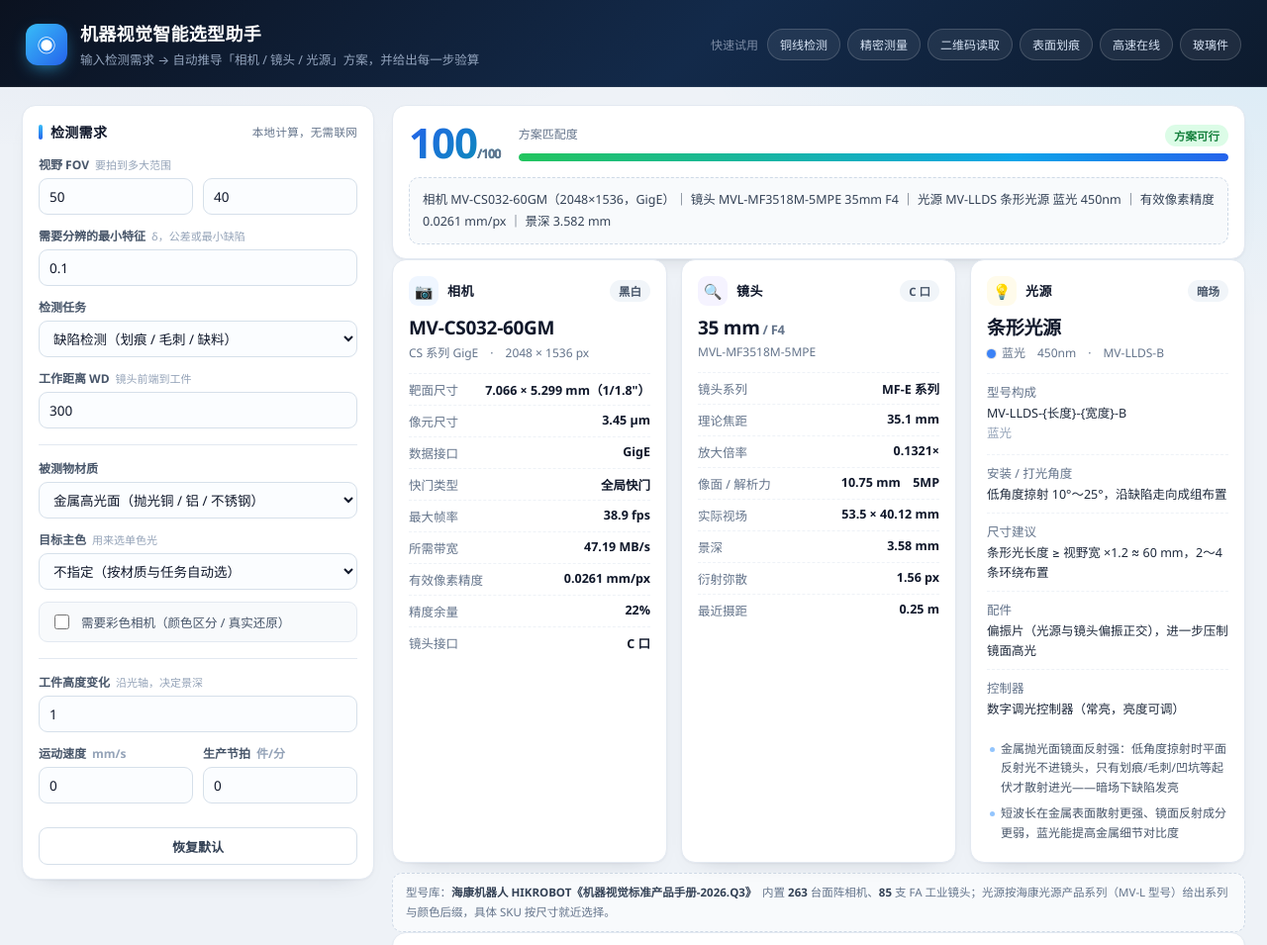
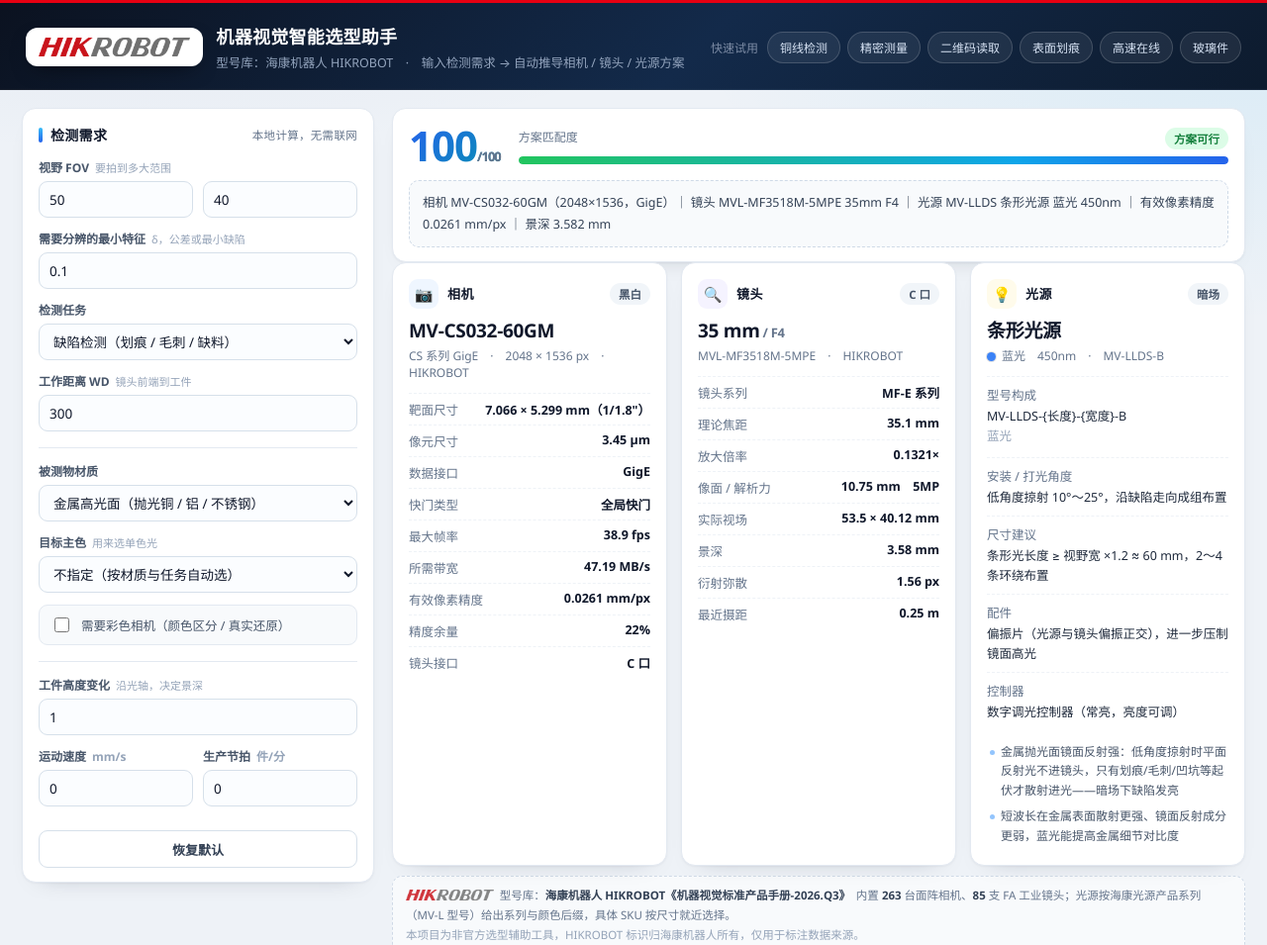
Before and after one commit to 549763551/vision-selector, a website: page index.html in a window 1280 px wide. Shown: the top 955 px of the page at 99% size. Drawn offline with Linux system fonts and the light colour scheme.

Commit message:
feat(brand): 加入海康机器人 HIKROBOT 字标与站点图标
- assets/hikrobot-logo.png：官网字标（透明底），置于顶栏白色标签内
- assets/favicon.ico：站点图标
- 顶栏加海康红(#e60012)色带，型号库说明处标注品牌来源
- 相机/镜头卡片副标题标注 HIKROBOT
- README 顶部加标识，并新增「关于标识与数据来源」声明（非官方工具）

```diff
--- a/app.js
+++ b/app.js
@@ -124,7 +124,7 @@
     return '<div class="card cam">' +
       '<div class="card-head"><span class="ico">📷</span><h3>相机</h3><span class="tag">' + esc(c.color) + '</span></div>' +
       '<div class="hero">' + esc(c.model) + '</div>' +
-      '<div class="hero-sub">' + esc(c.series) + '　·　' + c.w + ' × ' + c.h + ' px</div>' +
+      '<div class="hero-sub">' + esc(c.series) + '　·　' + c.w + ' × ' + c.h + ' px　·　HIKROBOT</div>' +
       kv('靶面尺寸', esc(c.sw + ' × ' + c.sh) + ' mm' + (c.size ? '（' + esc(c.size) + '）' : '')) +
       kv('像元尺寸', esc(c.pxUm) + ' µm') +
       kv('数据接口', esc(c.interface)) +
@@ -143,7 +143,7 @@
     return '<div class="card lens">' +
       '<div class="card-head"><span class="ico">🔍</span><h3>镜头</h3><span class="tag">' + esc(l.mount) + ' 口</span></div>' +
       '<div class="hero">' + l.f + ' mm<span style="font-size:13px;color:#64748b;font-weight:600"> / F' + l.aperture + '</span></div>' +
-      '<div class="hero-sub">' + esc(l.model) + '</div>' +
+      '<div class="hero-sub">' + esc(l.model) + '　·　HIKROBOT</div>' +
       kv('镜头系列', esc(l.series)) +
       kv('理论焦距', esc(num(l.fReq, 1)) + ' mm') +
       kv('放大倍率', esc(n4(l.m)) + '×') +
@@ -205,9 +205,11 @@
     $('cards').innerHTML = camCard(r) + lensCard(r) + lightCard(r);
 
     $('catalogNote').innerHTML =
+      '<img src="assets/hikrobot-logo.png" alt="HIKROBOT" style="height:11px;vertical-align:-1px;margin-right:6px;opacity:.85" />' +
       '型号库：<b>' + esc(CAT.META.brand) + '《' + esc(CAT.META.source) + '》</b>　' +
       '内置 <b>' + CAT.CAMERAS.length + '</b> 台面阵相机、<b>' + CAT.LENSES.length + '</b> 支 FA 工业镜头；' +
-      '光源按海康光源产品系列（MV-L 型号）给出系列与颜色后缀，具体 SKU 按尺寸就近选择。';
+      '光源按海康光源产品系列（MV-L 型号）给出系列与颜色后缀，具体 SKU 按尺寸就近选择。<br>' +
+      '<span style="color:#94a3b8">本项目为非官方选型辅助工具，HIKROBOT 标识归海康机器人所有，仅用于标注数据来源。</span>';
 
     $('calcBody').innerHTML = r.calc.map(function (x) {
       return '<tr><td>' + esc(x.step) + '</td>' +
--- a/index.html
+++ b/index.html
@@ -4,6 +4,7 @@
 <meta charset="utf-8" />
 <meta name="viewport" content="width=device-width, initial-scale=1" />
 <title>机器视觉智能选型助手</title>
+<link rel="icon" href="assets/favicon.ico" />
 <style>
   :root {
     --bg: #eef2f7;
@@ -34,6 +35,7 @@
     background: linear-gradient(135deg, #0b1220 0%, #132a4a 55%, #0d1b2e 100%);
     color: #fff;
     padding: 20px 26px 18px;
+    border-top: 3px solid #e60012;
     border-bottom: 1px solid rgba(255, 255, 255, .06);
   }
   .topbar-inner {
@@ -41,12 +43,12 @@
     display: flex; align-items: center; gap: 18px; flex-wrap: wrap;
   }
   .brand { display: flex; align-items: center; gap: 13px; }
-  .logo {
-    width: 42px; height: 42px; border-radius: 12px; flex: 0 0 auto;
-    background: linear-gradient(135deg, #38bdf8, #2563eb);
-    display: grid; place-items: center; font-size: 19px;
-    box-shadow: 0 6px 18px -6px rgba(56, 189, 248, .8);
+  .brand-chip {
+    flex: 0 0 auto; display: grid; place-items: center;
+    padding: 10px 13px; border-radius: 12px; background: #fff;
+    box-shadow: 0 8px 22px -10px rgba(0, 0, 0, .65);
   }
+  .brand-logo { display: block; height: 19px; width: auto; }
   .brand h1 { margin: 0; font-size: 18px; font-weight: 700; letter-spacing: .3px; }
   .brand p { margin: 4px 0 0; font-size: 12.5px; color: #93a4bd; }
   .presets { margin-left: auto; display: flex; align-items: center; gap: 7px; flex-wrap: wrap; }
@@ -241,10 +243,10 @@
 <header class="topbar">
   <div class="topbar-inner">
     <div class="brand">
-      <div class="logo">◉</div>
+      <span class="brand-chip"><img class="brand-logo" src="assets/hikrobot-logo.png" alt="HIKROBOT" /></span>
       <div>
         <h1>机器视觉智能选型助手</h1>
-        <p>输入检测需求 → 自动推导「相机 / 镜头 / 光源」方案，并给出每一步验算</p>
+        <p>型号库：海康机器人 HIKROBOT　·　输入检测需求 → 自动推导相机 / 镜头 / 光源方案</p>
       </div>
     </div>
     <div class="presets">
```
Also changed, not shown: README.md, assets/favicon.ico (added), assets/hikrobot-logo.png (added).
